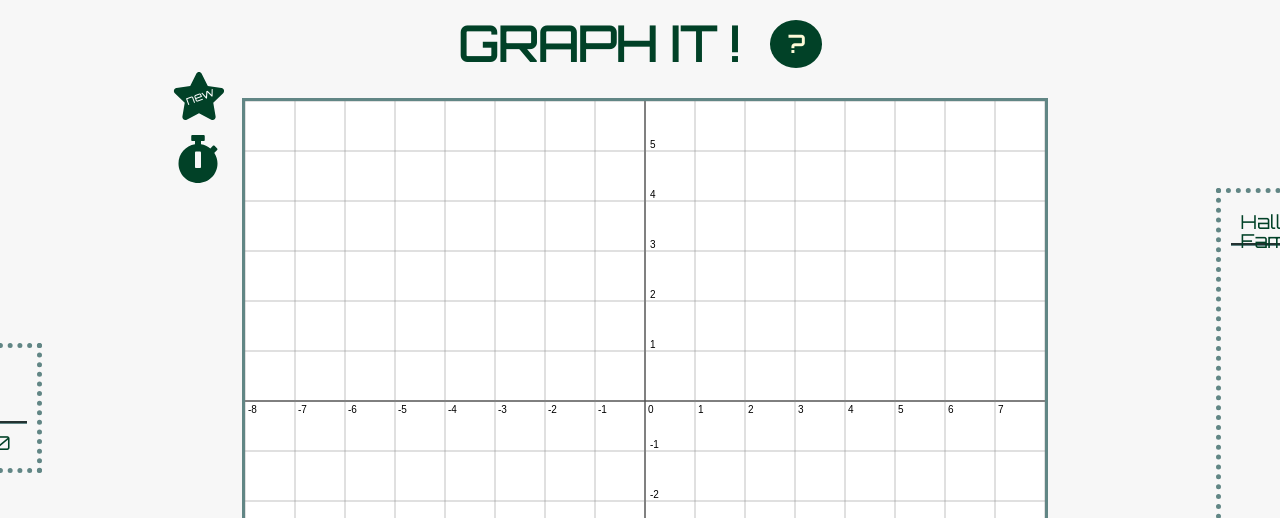
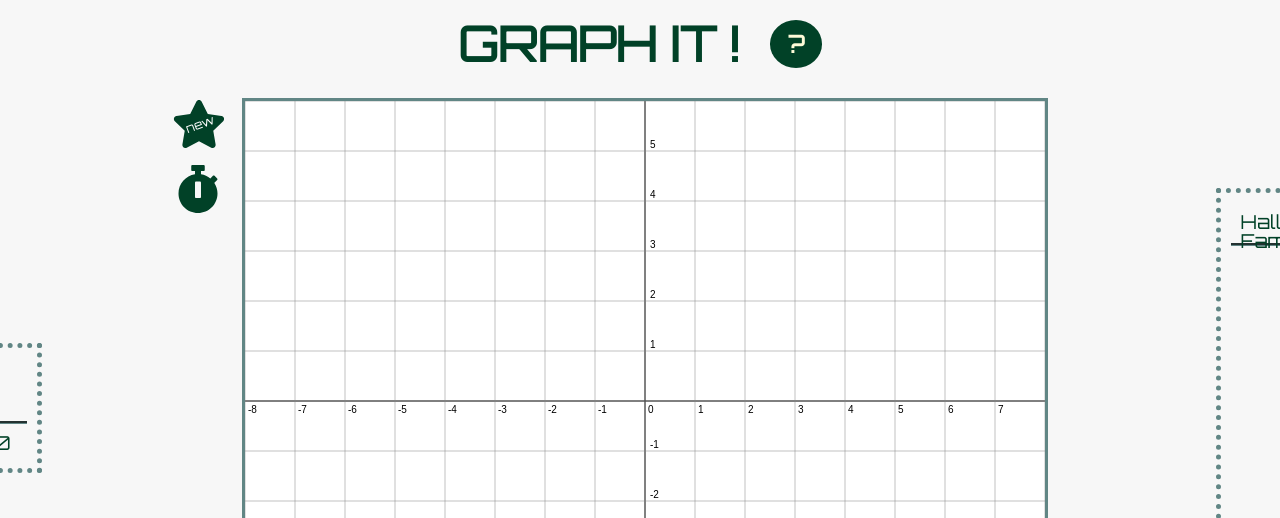
Before and after one commit to hansaem-kim/graph_it_project, a website built with webpack: page index.html in a window 1280 px wide. Shown: the top 518 px of the page. Built offline with nearby package versions, Linux system fonts and the light colour scheme; files whose address does not match are found by name.

Commit message:
re-positioned icons

```diff
--- a/src/index.scss
+++ b/src/index.scss
@@ -102,6 +102,8 @@ button {
 
 .regen-star {
     cursor: pointer;
+    position: relative;
+    top: 28px;
 }
 
 #car-img {
@@ -166,7 +168,7 @@ span {
 
 .stopwatch-div {
     position: relative;
-    bottom: 220px;
+    bottom: 190px;
     left: 5px;
     cursor: pointer;
 }
```
Also changed, not shown: dist/main.css.
